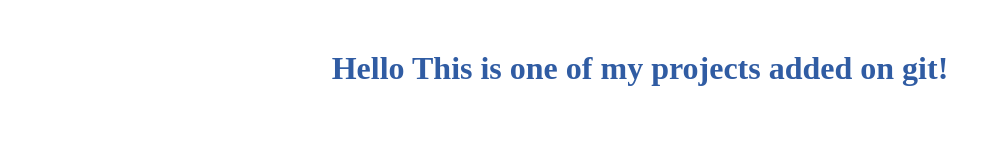
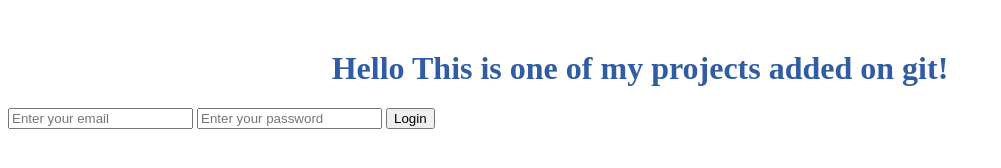
Before and after one commit to YamkelaFada/my-projects, a plain HTML site: page index.html in a window 1280 px wide. Shown: the whole page, without its empty margins (0-1001 px from the left). Drawn offline with Linux system fonts and the light colour scheme.

Commit message:
added a login form

```diff
--- a/index.html
+++ b/index.html
@@ -8,6 +8,11 @@
   </head>
   <body>
     <h1>Hello This is one of my projects added on git!</h1>
+    <form action="">
+      <input type="text" placeholder="Enter your email" />
+      <input type="text" placeholder="Enter your password" />
+      <input type="submit" value="Login" />
+    </form>
 
     <script src="index.js"></script>
   </body>
```
